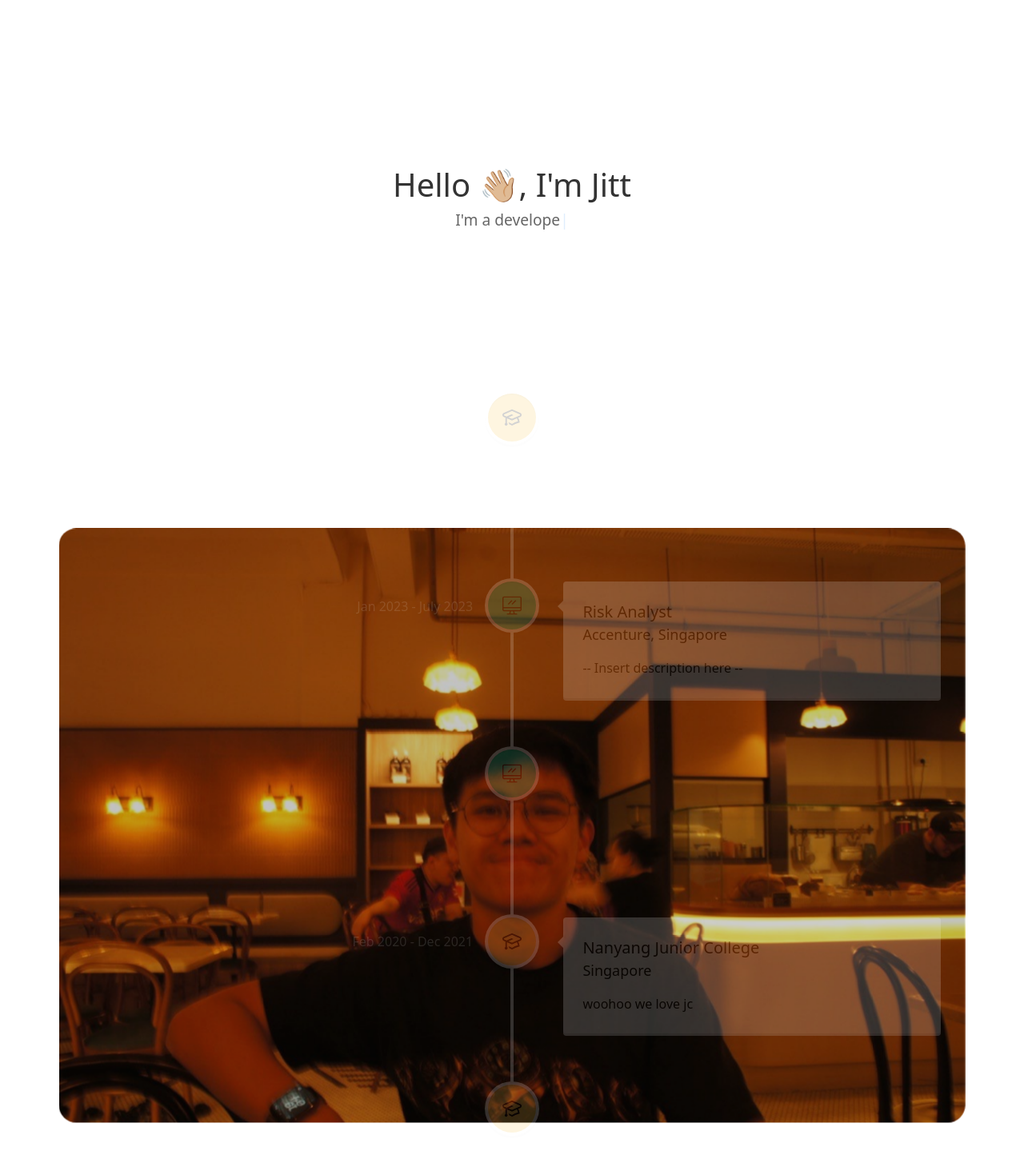
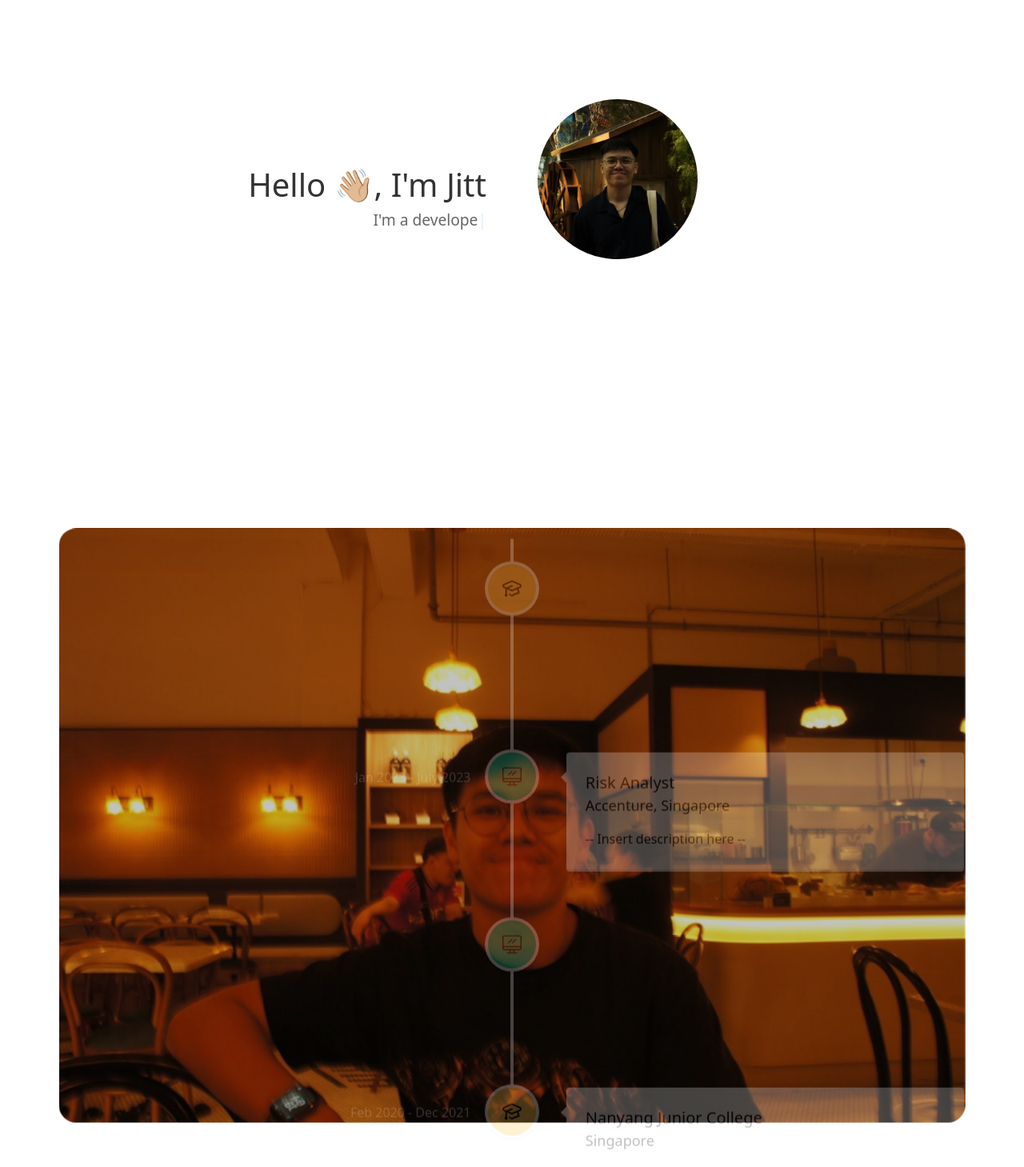
Before and after one commit to jitthing/portfolio, a React (Create React App) app: page / in a window 1280 px wide. Shown: the part 180-1639 px from the top of the page at 80% size. Built offline with nearby package versions, Linux system fonts and the light colour scheme.

Commit message:
stlying changes + add profile pic for main portion

```diff
--- a/src/components/CardBody.jsx
+++ b/src/components/CardBody.jsx
@@ -13,8 +13,8 @@ export const InfoCards = () => {
         imgUrl={"../images/jitt.jpeg"}
         subHeading={"Work Experience"}
         heading={"Where I have been!"}
-        height={150}
-        TimeLine={<ExperienceTimeLineComponent className="justify-center" />}
+        height={"150"}
+        TimeLine={<ExperienceTimeLineComponent />}
       >
         <Content header={"hgosfdhgf"} subHeading={"hgskjhjkfsd"} />
       </ImageCard>
@@ -23,7 +23,7 @@ export const InfoCards = () => {
         imgUrl={"../images/jitt_and_mary.jpeg"}
         subHeading={"Subheading"}
         heading={"Heading"}
-        height={100}
+        height={"150"}
       >
         <Content />
       </ImageCard>
@@ -32,7 +32,7 @@ export const InfoCards = () => {
         imgUrl={"../images/floorball.jpeg"}
         subHeading={"Skills"}
         heading={"Categories"}
-        height={100}
+        height={"150"}
         TimeLine={<HoverDevCards />}
       >
         <Content />
@@ -64,6 +64,7 @@ const ImageCard = ({
           subHeading={subHeading}
           heading={heading}
           TimeLine={TimeLine}
+          height={height}
         />
       </div>
       {children}
@@ -103,15 +104,18 @@ const StickyImage = ({ imgUrl }) => {
   );
 };
 
-const OverlayCopy = ({ subHeading, heading, TimeLine }) => {
+const OverlayCopy = ({ subHeading, heading, TimeLine, height }) => {
   const targetRef = useRef(null);
   const { scrollYProgress } = useScroll({
     target: targetRef,
     offset: ["start end", "end start"],
   });
 
-  const y = useTransform(scrollYProgress, [0, 1], [250, -250]);
+  let pixels = 250 * (height / 150);
+
+  const y = useTransform(scrollYProgress, [0, 1], [pixels, -pixels]);
   const opacity = useTransform(scrollYProgress, [0.25, 0.5, 0.75], [0, 1, 0]);
+  //  TO REMEMBER: CHANGE THE INSET ON MOTION.DIV IN ACCORDANCE TO HEIGHT OF OVERLAY
   return (
     <motion.div
       ref={targetRef}
@@ -119,7 +123,7 @@ const OverlayCopy = ({ subHeading, heading, TimeLine }) => {
         y,
         opacity,
       }}
-      className="absolute flex left-0 top-0 h-full w-full flex-col items-center justify-center text-white p-8"
+      className={`absolute left-0 inset-y-28 flex h-screen w-full flex-col items-center justify-center text-white`}
     >
       <p className="mb-2 text-center text-xl md:mb-4 md:text-3xl">
         {subHeading}
--- a/src/components/MainAbout.jsx
+++ b/src/components/MainAbout.jsx
@@ -6,7 +6,7 @@ const Main = styled(motion.main)`
   display: flex;
   flex-direction: column;
   justify-content: center;
-  text-align: center;
+  text-align: right;
   padding-top: 100px; // Adjust if necessary for your header
   padding-bottom: 50px;
   height: 100vh;
@@ -49,6 +49,7 @@ function MainSection() {
   const typingSpeed = 150,
     deletingSpeed = 50,
     delay = 1500;
+  // eslint-disable-next-line
   const phrases = ["a student", "a developer", "a designer"];
   const [text, setText] = useState("");
   const [count, setCount] = useState(0);
@@ -85,6 +86,7 @@ function MainSection() {
     timeout = setTimeout(handleTyping, speed);
 
     return () => clearTimeout(timeout);
+    // eslint-disable-next-line
   }, [
     text,
     isDeleting,
@@ -97,6 +99,7 @@ function MainSection() {
   ]);
 
   return (
+    <div className="h-full grid gap-16 grid-cols-2 lg:grid-cols-2">
       <Main variants={containerVariants} initial="hidden" animate="visible">
         <Heading>Hello 👋🏼, I'm Jitt</Heading>
         <Subheading>
@@ -104,6 +107,16 @@ function MainSection() {
           <Cursor id="cursor">|</Cursor>
         </Subheading>
       </Main>
+      <div className="flex flex-col justify-center items-start h-full rounded-xl pt-2">
+        <img
+          width="200"
+          height="200"
+          className="rounded-full"
+          src="../images/profile.jpg"
+          alt="placeholder"
+        />
+      </div>
+    </div>
   );
 }
 
--- a/src/components/SkillCards.jsx
+++ b/src/components/SkillCards.jsx
@@ -1,25 +1,36 @@
 import React from "react";
-import styled from "styled-components";
-import { FiUsers } from "react-icons/fi";
 import { VscFileCode } from "react-icons/vsc";
+import { AiOutlineApi } from "react-icons/ai";
 import { BsDatabase } from "react-icons/bs";
+import { IoLanguageOutline } from "react-icons/io5";
 
 const HoverDevCards = () => {
   return (
-    <div className="p-4 w-full h-3/6 items-center">
-      <div className="h-full grid gap-4 grid-cols-2 lg:grid-cols-3">
+    <div className="p-4 w-full h-1/3 items-center">
+      <div className="h-full grid gap-4 grid-cols-2 lg:grid-cols-4">
         <Card
           title="Frontend"
-          subtitle="Manage profile"
+          subtitle="Frameworks"
           href="#"
           Icon={VscFileCode}
         />
-        <Card title="Backend" subtitle="Manage team" href="#" Icon={FiUsers} />
+        <Card
+          title="Backend"
+          subtitle="Frameworks"
+          href="#"
+          Icon={AiOutlineApi}
+        />
         <Card
           title="Database"
-          subtitle="Manage cards"
+          subtitle="Something"
           href="#"
           Icon={BsDatabase}
+        />
+        <Card
+          title="Languages"
+          subtitle="Languages"
+          href="#"
+          Icon={IoLanguageOutline}
         />
       </div>
     </div>
--- a/src/timelineElement.js
+++ b/src/timelineElement.js
@@ -36,15 +36,6 @@ let timelineElements = [
     date: "Feb 2020 - Dec 2021",
     icon: "school",
   },
-  {
-    id: 5,
-    title: "Secondary School",
-    location: "Singapore",
-    description: "woohoo we love secondary school",
-    buttonText: "Cfsdsf",
-    date: "Jan 2016 - Dec 2019",
-    icon: "school",
-  },
 ];
 
 export default timelineElements;
```
Also changed, not shown: public/images/profile.jpg (added), src/components/Footer.jsx (added). Lines whose indentation alone changed are shown as unchanged.
